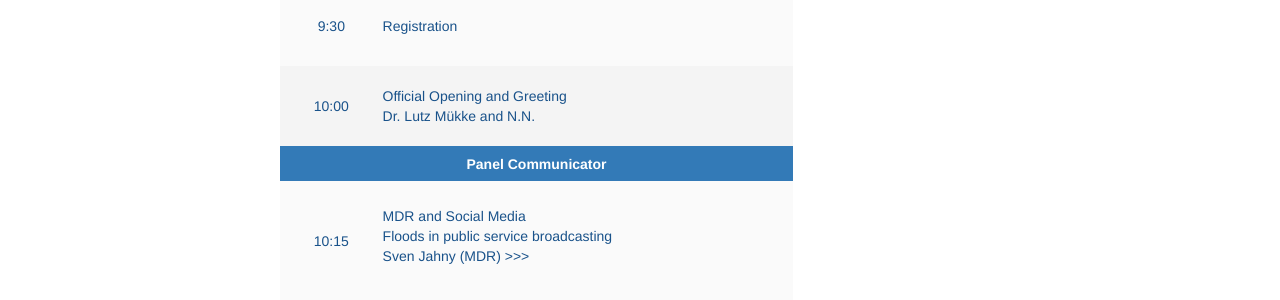
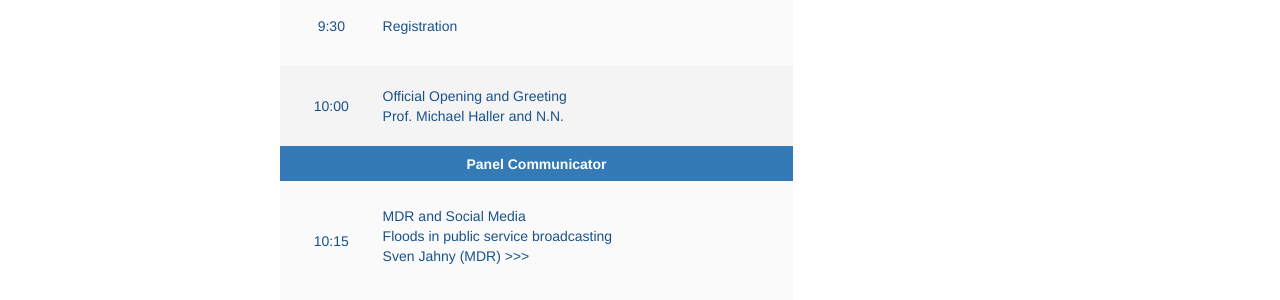
Before and after one commit to susedev/test, a Jekyll site: the page built from programme.html, in a window 1280 px wide and 900 px high. Shown: the part 386-686 px from the top of the window. Built offline with Jekyll 4.4.1, drawn with Linux system fonts in a browser that asks for light colours; nearby versions of some CDN libraries.

Commit message:
Update programme.html

```diff
--- a/programme.html
+++ b/programme.html
@@ -23,7 +23,7 @@ language: en
 		<tr>
 			<td style="background-color: rgb(244, 244, 244); border-color: rgb(255, 255, 255); text-align: center; vertical-align: middle; width: 100px; height: 80px;"><span style="color:#19528A;">10:00</span></td>
 			<td style="background-color: rgb(244, 244, 244); border-color: rgb(255, 255, 255); text-align: left; vertical-align: middle; width: 400px; height: 80px;"><span style="color:#19528A;">Official Opening and Greeting<br />
-			Dr. Lutz M&uuml;kke and N.N.</span></td>
+			Prof. Michael Haller and N.N.</span></td>
 		</tr>
 		<tr>
 			<th colspan="2" style="background-color: rgb(51, 122, 183); border-color: rgb(51, 122, 183); text-align: center; vertical-align: middle; height: 35px;"><span style="color:#FFFFFF;">Panel Communicator</span></th>
```
